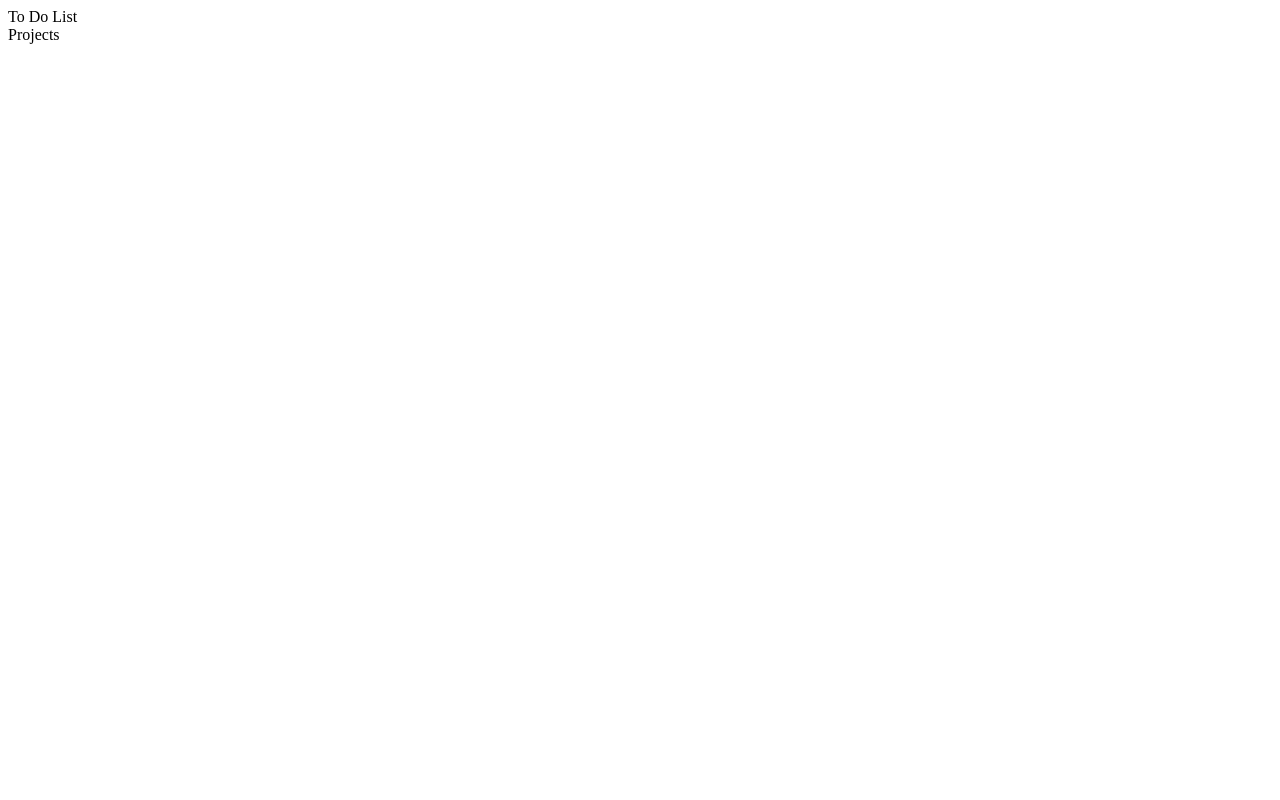
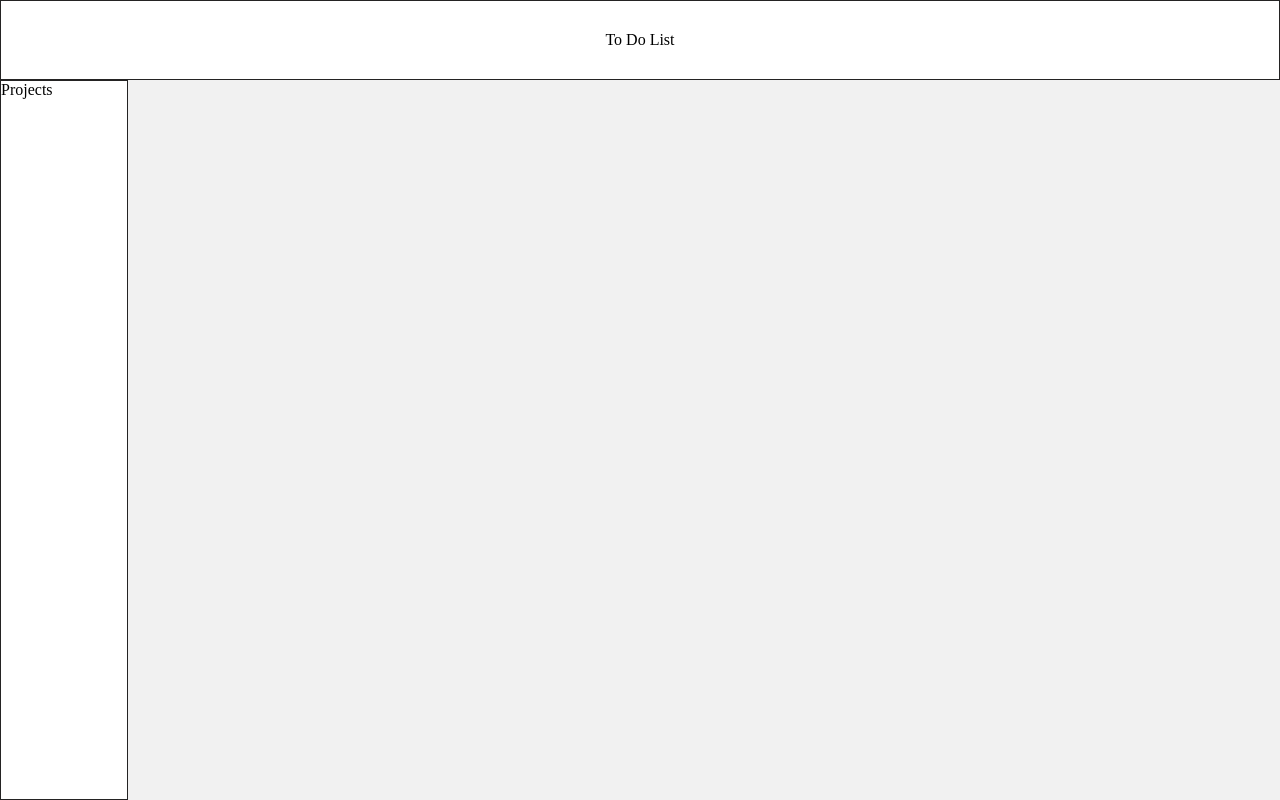
Before and after one commit to SalamanderCtesiphon/Project-ToDo-list, a website built with webpack: page dist/index.html in a window 1280 px wide. Built offline with nearby package versions, Linux system fonts and the light colour scheme.

Commit message:
styling the page

```diff
--- a/src/style.css
+++ b/src/style.css
@@ -1,3 +1,31 @@
-.hello {
-    color: red;
-  }
+* {
+  margin: 0;
+  padding: 0;
+  box-sizing: border-box;
+}
+
+.content {
+  width: 100%;
+  height: 100vh;
+  background: #f1f1f1;
+  display: grid;
+  grid-template-columns: repeat(20, 1fr);
+  grid-template-rows: repeat(20, 1fr);
+}
+
+.header {
+  grid-column: 1 / 21;
+  grid-row: 1 / 3;
+  background: #fff;
+  display: flex;
+  justify-content: center;
+  align-items: center;
+  border: 1px solid rgb(36, 35, 35);
+}
+
+.sidebar {
+  grid-column: 1 / 3;
+  grid-row: 3 / 21;
+  background: #fff;
+  border: 1px solid rgb(36, 35, 35);
+}
--- a/webpack.config.js
+++ b/webpack.config.js
@@ -10,7 +10,7 @@ module.exports = {
   devtool: 'inline-source-map',
   plugins: [
     new HtmlWebpackPlugin({
-      title: 'Development',
+      title: 'Project To Do List',
     }),
   ],
   output: {
```
Also changed, not shown: dist/index.html, 1 other file.
